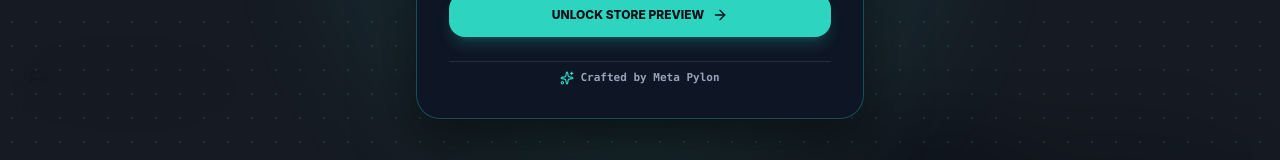
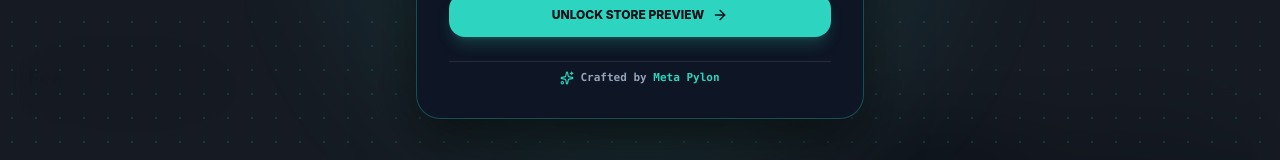
Before and after one commit to akaPaT0/oh-my-marvz, a Next.js app: page /2 in a window 1280 px wide. Shown: the part 518-678 px from the top of the page. Built offline with nearby package versions, Linux system fonts and the light colour scheme.

Commit message:
Make all Meta Pylon credits redirect to https://meta-pylon.com

```diff
--- a/src/app/2/page.tsx
+++ b/src/app/2/page.tsx
@@ -1744,8 +1744,18 @@ export default function ShopPage() {
             <div style={{ display: 'flex', alignItems: 'center', gap: 16 }}>
               <span>📍 Beirut, Lebanon</span>
               <span>•</span>
-              <span style={{ color: '#777' }}>Powered by Meta Pylon</span>
+              <a
+                href="https://meta-pylon.com"
+                target="_blank"
+                rel="noopener noreferrer"
+                style={{ color: '#888', textDecoration: 'none', transition: 'color 0.15s' }}
+                onMouseEnter={e => (e.currentTarget.style.color = '#FFFFFF')}
+                onMouseLeave={e => (e.currentTarget.style.color = '#888888')}
+              >
+                Powered by <strong style={{ color: '#bbb', textDecoration: 'underline' }}>Meta Pylon</strong>
+              </a>
             </div>
+
           </div>
         </div>
       </footer>
--- a/src/components/WorkInProgressLock.tsx
+++ b/src/components/WorkInProgressLock.tsx
@@ -99,8 +99,19 @@ export function WorkInProgressLock() {
 
         <div className="pt-2 border-t border-white/10 text-[11px] font-mono text-[#94A3B8] font-bold flex items-center justify-center gap-1.5">
           <Sparkles className="w-3.5 h-3.5 text-[#2DD4BF]" />
-          <span>Crafted by Meta Pylon</span>
+          <span>
+            Crafted by{' '}
+            <a
+              href="https://meta-pylon.com"
+              target="_blank"
+              rel="noopener noreferrer"
+              className="text-[#2DD4BF] hover:underline"
+            >
+              Meta Pylon
+            </a>
+          </span>
         </div>
+
 
       </div>
 
```
